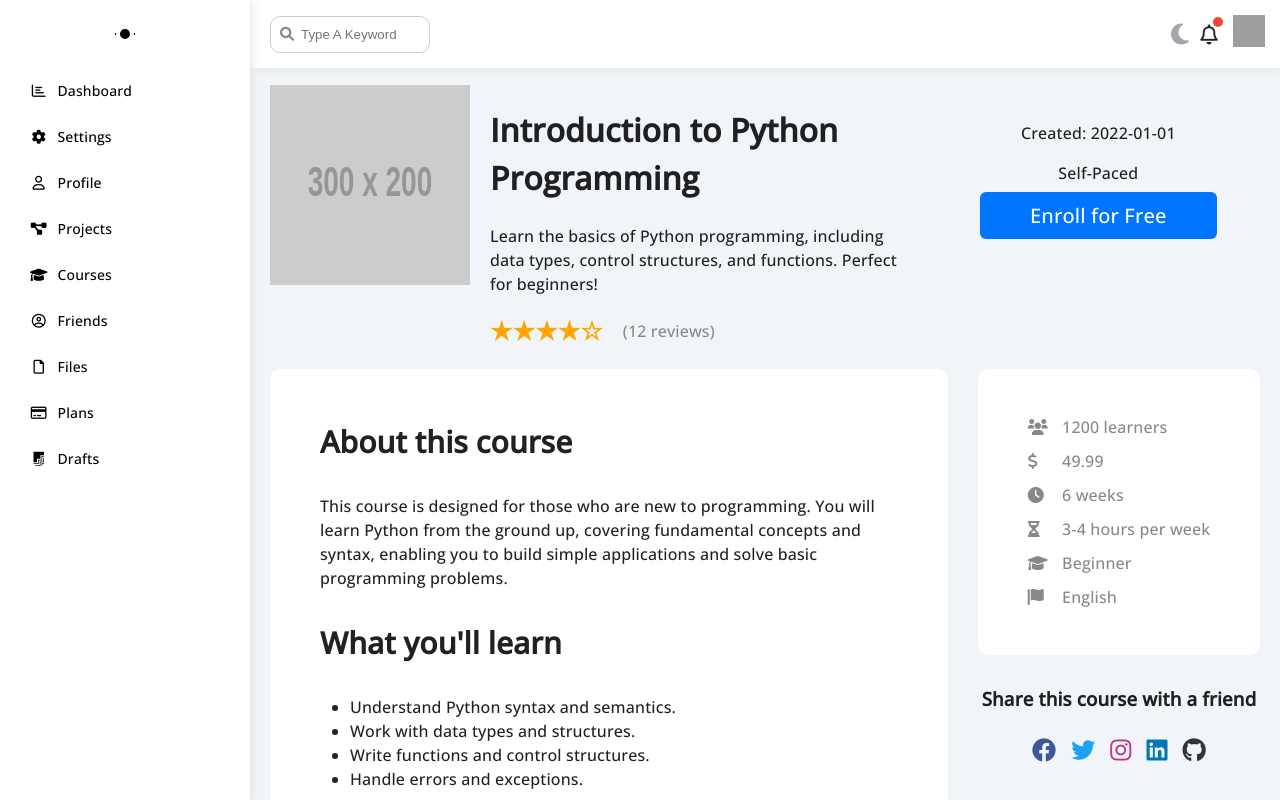
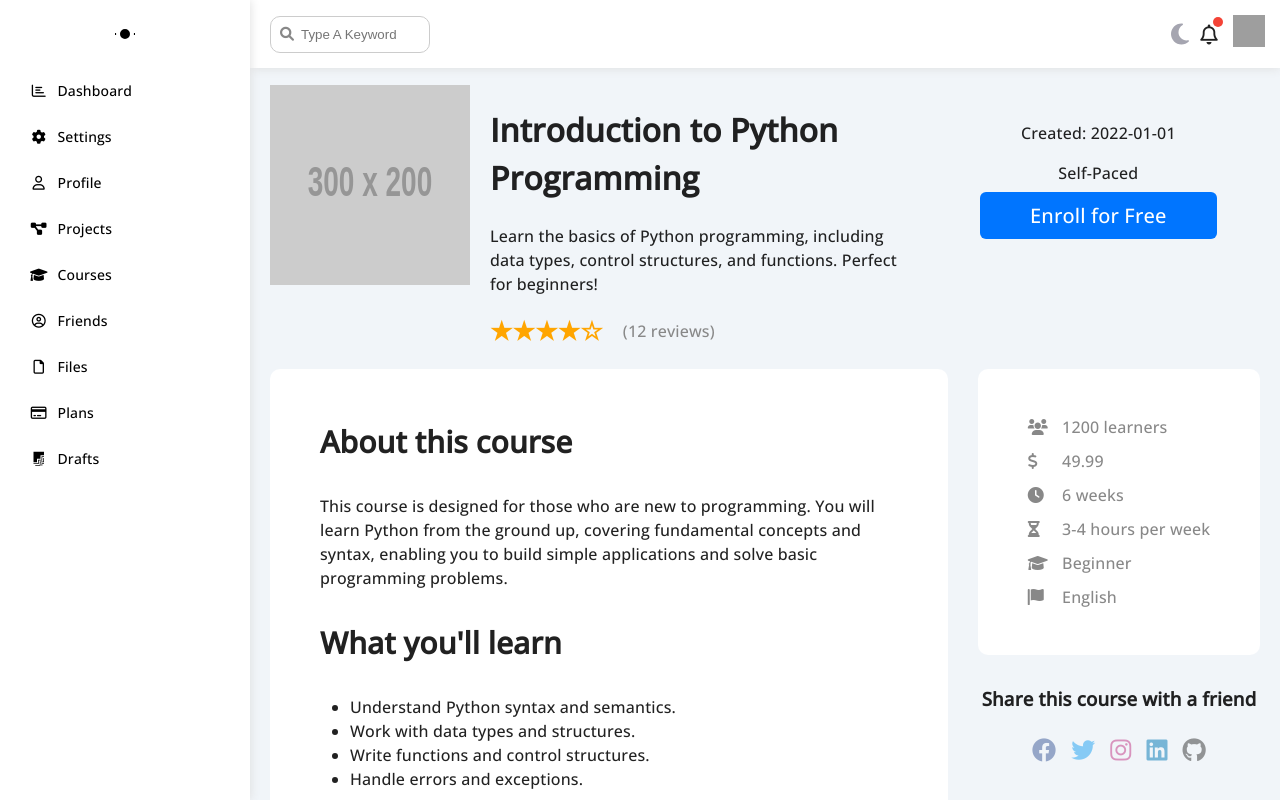
Before and after one commit to mohamedshaheen26/dashboardreact, a React (Create React App) app: page /courses/1/1 in a window 1280 px wide. Shown: the top 800 px of the page. Built offline with nearby package versions, Linux system fonts and the light colour scheme; grey boxes are pictures that could not be loaded.

Commit message:
fix style

```diff
--- a/package.json
+++ b/package.json
@@ -13,9 +13,9 @@
     "react": "^18.3.1",
     "react-content-loader": "^7.0.2",
     "react-dom": "^18.3.1",
+    "react-dots-loader": "^1.1.4",
     "react-router-dom": "^6.26.1",
     "react-scripts": "^5.0.1",
-    "react-spinners": "^0.14.1",
     "react-toastify": "^10.0.5",
     "web-vitals": "^2.1.4"
   },
--- a/src/App.css
+++ b/src/App.css
@@ -749,6 +749,10 @@ body {
   background-color: #444;
 }
 
+.dark-mode .accordion-content ul li:hover {
+  background-color: #636363;
+}
+
 /* Firefox scrollbar styling */
 @media (prefers-color-scheme: dark) {
   .dark-mode {
@@ -756,9 +760,3 @@ body {
     scrollbar-color: #555 #333;
   }
 }
-
-.spinner-container {
-  display: flex;
-  align-items: center;
-  justify-content: center;
-}
--- a/src/courses/courseDetails.css
+++ b/src/courses/courseDetails.css
@@ -81,27 +81,31 @@
 }
 .social-icons a {
   text-decoration: none;
-  font-size: 24px; /* Adjust size as needed */
+  font-size: 24px;
 }
 
 .facebook {
-  color: #3b5998; /* Facebook blue */
+  color: #3b5998;
 }
 .twitter {
-  color: #1da1f2; /* Twitter blue */
+  color: #1da1f2;
 }
 .instagram {
-  color: #c13584; /* Instagram pink */
+  color: #c13584;
 }
 .linkedin {
-  color: #0077b5; /* LinkedIn blue */
+  color: #0077b5;
 }
 .github {
-  color: #333; /* GitHub gray */
+  color: #333;
 }
-/* Change to main color on hover */
+
+.social-icons a {
+  opacity: 0.5;
+}
+
 .social-icons a:hover {
-  opacity: 0.8; /* Main color on hover */
+  opacity: 1;
 }
 
 .week-summary {
@@ -182,7 +186,6 @@
   .accordion-content ul {
     font-size: 12px;
   }
-
   .course-details {
     flex-direction: column;
     margin-bottom: 20px;
--- a/src/courses/courseDetails.jsx
+++ b/src/courses/courseDetails.jsx
@@ -4,7 +4,7 @@ import { useParams } from "react-router-dom";
 import "./courseDetails.css";
 
 const CourseDetails = () => {
-  const { courseId, courseTitle } = useParams();
+  const { courseId } = useParams();
   const [course, setCourse] = useState(null);
   const [openIndex, setOpenIndex] = useState(null);
 
@@ -26,8 +26,6 @@ const CourseDetails = () => {
 
     fetchCourseDetails();
   }, [courseId]);
-
-  if (!course) return <div>Loading...</div>;
 
   const renderStars = (rating) => {
     const totalStars = 5;
@@ -83,6 +81,9 @@ const CourseDetails = () => {
       "0"
     )}`;
   };
+
+  if (!course) return <div>Loading ...</div>;
+
   return (
     <div className='content-wrapper d-flex flex-wrap'>
       <div className='course-details d-flex gap-20'>
--- a/src/courses/courses.jsx
+++ b/src/courses/courses.jsx
@@ -37,7 +37,7 @@ const Courses = ({ searchQuery }) => {
         setTimeout(() => {
           setCourses(data || []);
           setLoading(false);
-        }, 3000);
+        }, 1000);
       } catch (error) {
         setError(error.message);
         setLoading(false);
```
Also changed, not shown: 1 other file (tests, documents, lock files or other folders).
